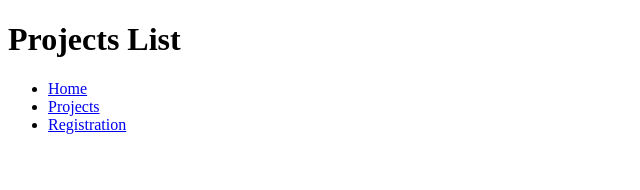
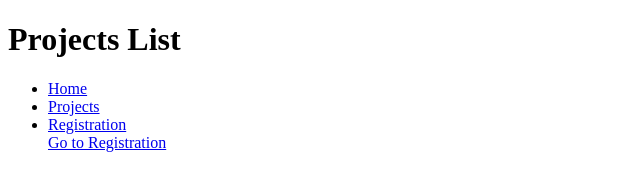
Before and after one commit to NANDINIPASI/ww201, a website: page http-server/project.html in a window 1280 px wide. Shown: the whole page, without its empty margins (0-640 px from the left). Drawn offline with Linux system fonts and the light colour scheme.

Commit message:
Update project.html

```diff
--- a/http-server/project.html
+++ b/http-server/project.html
@@ -12,6 +12,8 @@
     <li><a href="/project">Projects</a></li>
     <!-- Add a link to the new registration page -->
     <li><a href="/registration">Registration</a></li>
+    <a href="/registration">Go to Registration</a>
+
   </ul>
 </body>
 </html>
```
